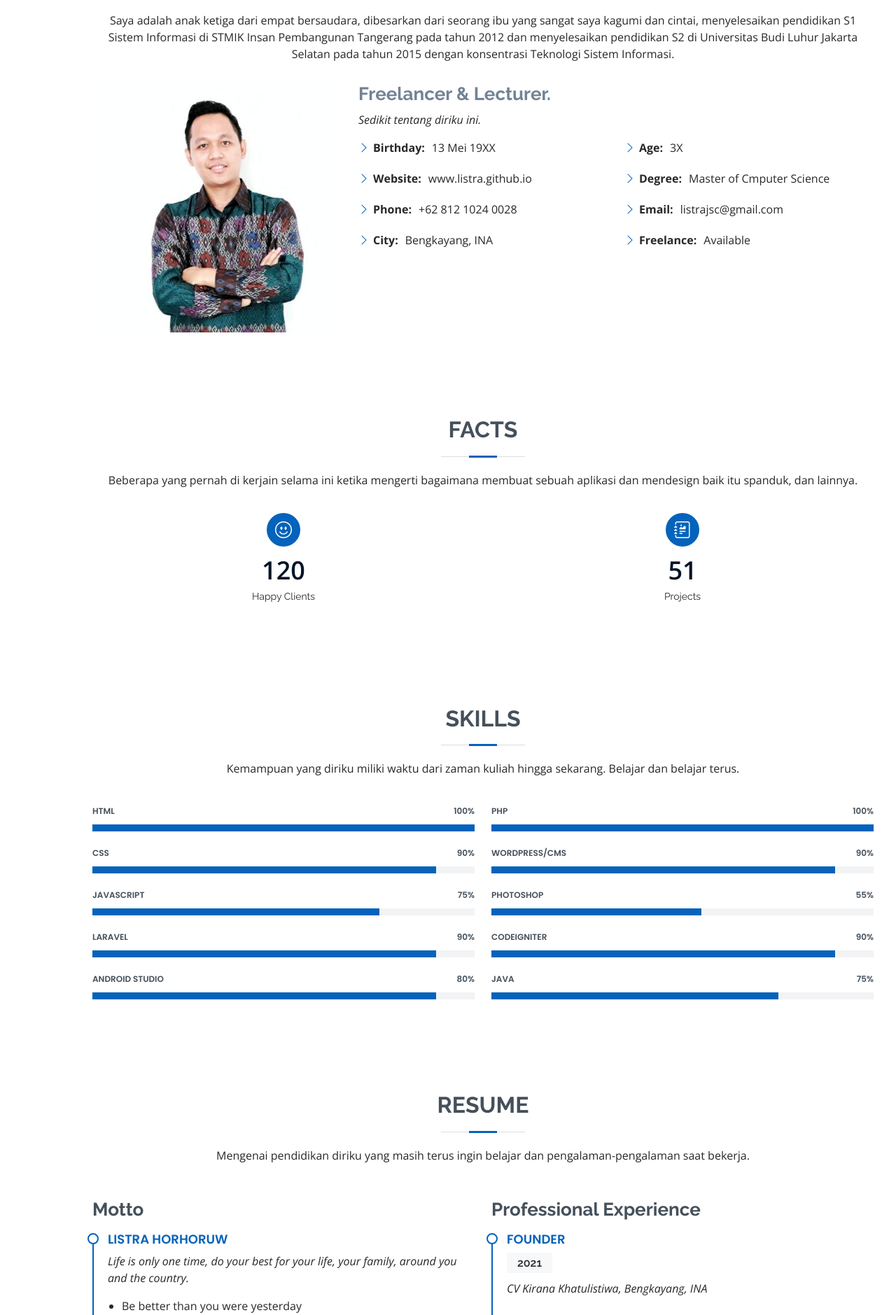
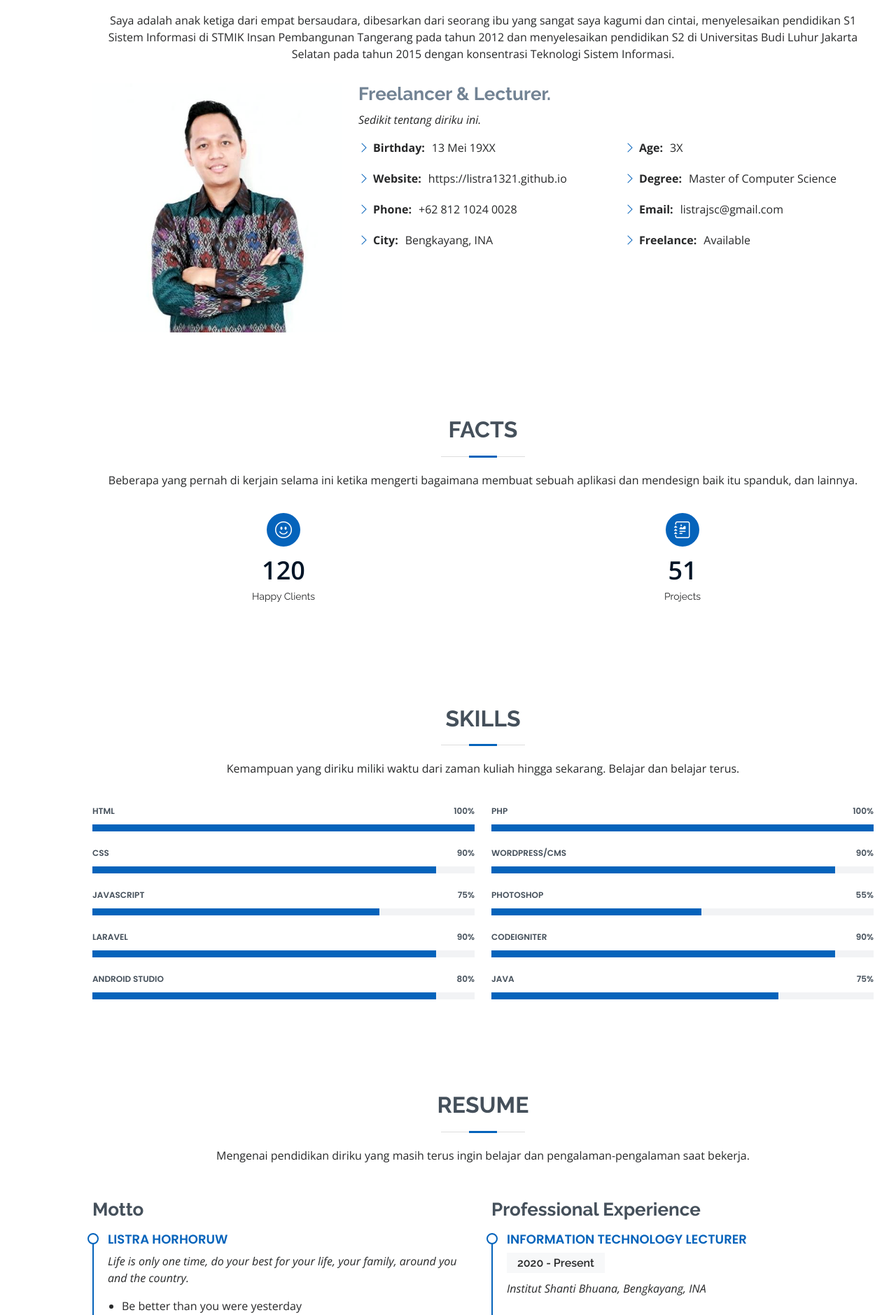
Before and after one commit to listra1321/listra.github.io, a plain HTML site: page index.html in a window 1280 px wide. Shown: the part 921-2800 px from the top of the page at 70% size. Drawn offline with nearby package versions, Linux system fonts and the light colour scheme.

Commit message:
index new
index new 2021

```diff
--- a/index.html
+++ b/index.html
@@ -86,7 +86,7 @@
               <div class="col-lg-6">
                 <ul>
                   <li><i class="bi bi-chevron-right"></i> <strong>Birthday:</strong> <span>13 Mei 19XX</span></li>
-                  <li><i class="bi bi-chevron-right"></i> <strong>Website:</strong> <span>www.listra.github.io</span></li>
+                  <li><i class="bi bi-chevron-right"></i> <strong>Website:</strong> <span>https://listra1321.github.io</span></li>
                   <li><i class="bi bi-chevron-right"></i> <strong>Phone:</strong> <span>+62 812 1024 0028</span></li>
                   <li><i class="bi bi-chevron-right"></i> <strong>City:</strong> <span>Bengkayang, INA</span></li>
                 </ul>
@@ -94,7 +94,7 @@
               <div class="col-lg-6">
                 <ul>
                   <li><i class="bi bi-chevron-right"></i> <strong>Age:</strong> <span>3X</span></li>
-                  <li><i class="bi bi-chevron-right"></i> <strong>Degree:</strong> <span>Master of Cmputer Science</span></li>
+                  <li><i class="bi bi-chevron-right"></i> <strong>Degree:</strong> <span>Master of Computer Science</span></li>
                   <li><i class="bi bi-chevron-right"></i> <strong>Email:</strong> <span>listrajsc@gmail.com</span></li>
                   <li><i class="bi bi-chevron-right"></i> <strong>Freelance:</strong> <span>Available</span></li>
                 </ul>
@@ -282,11 +282,6 @@
           </div>
           <div class="col-lg-6">
             <h3 class="resume-title">Professional Experience</h3>
-            <div class="resume-item">
-              <h4>Founder</h4>
-              <h5>2021</h5>
-              <p><em>CV Kirana Khatulistiwa, Bengkayang, INA </em></p>
-            </div>
             <div class="resume-item">
               <h4>Information Technology Lecturer</h4>
               <h5>2020 - Present</h5>
```
